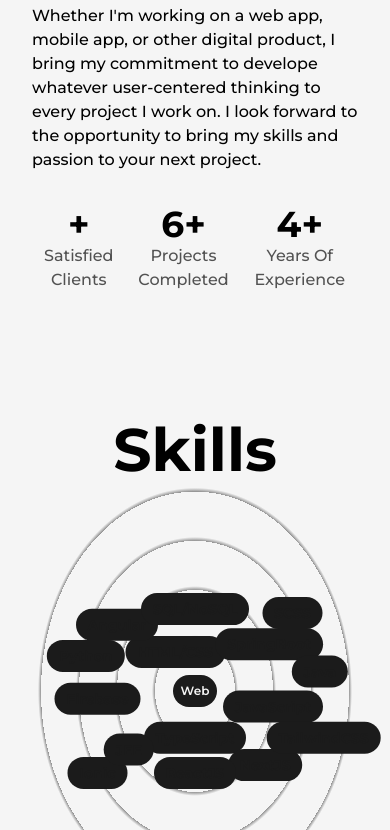
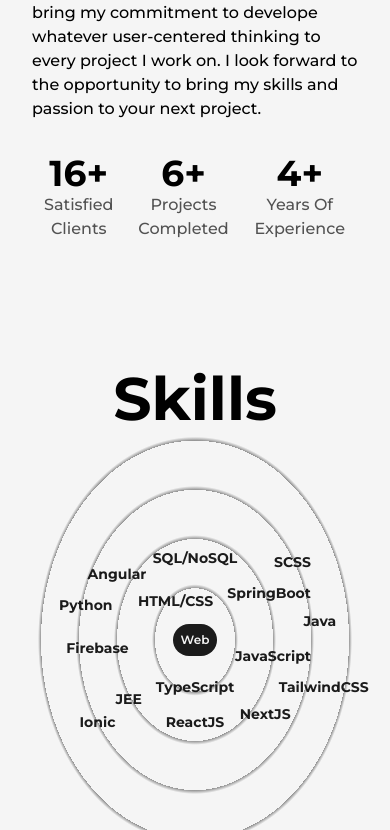
Before and after one commit to mayssam22/portfolio, a Next.js app: page /about in a window 390 px wide. Shown: the part 1170-2000 px from the top of the page. Built offline with nearby package versions, Linux system fonts and the light colour scheme; no server answers; the database is empty.

Commit message:
first commit

```diff
--- a/src/components/NavBar.js
+++ b/src/components/NavBar.js
@@ -121,7 +121,7 @@ const NavBar = () => {
                 </nav>
 
                 <nav className="flex items-center justify-center flex-wrap">
-                    <motion.a href="www.linkedin.com/in/mayssam-hedhli-5a7a65242" target={"_blank"} whileHover={{y:-2}} whileTap={{scale:0.9}} className="w-6 mx-3"><LinkedInIcon /></motion.a>
+                    <motion.a href="//www.linkedin.com/in/mayssam-hedhli-5a7a65242" target={"_blank"} whileHover={{y:-2}} whileTap={{scale:0.9}} className="w-6 mx-3"><LinkedInIcon /></motion.a>
                     <motion.a href="https://github.com/mayssam22" target={"_blank"} whileHover={{y:-2}} whileTap={{scale:0.9}} className="w-6 ml-3"><GithubIcon /></motion.a>
 
                     <button onClick={ () => setMode(mode==="light" ? "dark" : "light") }
@@ -190,7 +190,7 @@ const NavBar = () => {
                     </nav>
 
                     <nav className="flex items-center justify-center flex-wrap mt-2">
-                        <motion.a href="www.linkedin.com/in/mayssam-hedhli-5a7a65242" target={"_blank"} whileHover={{y:-2}} whileTap={{scale:0.9}} className="w-6 mx-3 sm:mx-1"><LinkedInIcon /></motion.a>
+                        <motion.a href="//www.linkedin.com/in/mayssam-hedhli-5a7a65242" target={"_blank"} whileHover={{y:-2}} whileTap={{scale:0.9}} className="w-6 mx-3 sm:mx-1"><LinkedInIcon /></motion.a>
                         <motion.a href="https://github.com/mayssam22" target={"_blank"} whileHover={{y:-2}} whileTap={{scale:0.9}} className="w-6 ml-3 sm:mx-1 bg-light rounded-full dark:bg-dark"><GithubIcon /></motion.a>
 
                         <button onClick={ () => setMode(mode==="light" ? "dark" : "light") }
--- a/src/components/Skills.js
+++ b/src/components/Skills.js
@@ -7,7 +7,7 @@ const Skill = ({name,x,y}) =>{
     return (
         <motion.div className="flex items-center justify-center rounded-full font-semibold bg-dark text-light
         px-6 py-3 shadow-dark cursor-pointer absolute dark:bg-light dark:text-dark lg:py-2 lg:px-4 md:text-sm md:py-1.5 md:px-3
-        xs:dark:bg-transparent xs:dark:text-light xs:text-dark xs:font-bold"
+        xs:dark:bg-transparent xs:dark:text-light xs:text-dark xs:bg-transparent xs:font-bold"
         whileHover={{scale:1.05}}
         initial={{x:0,y:0}}
         whileInView={{x:x,y:y,transition:{duration:1.5}}}
--- a/src/pages/about.js
+++ b/src/pages/about.js
@@ -3,7 +3,7 @@ import Layout from "@/components/Layout";
 import Head from "next/head";
 import React, { useEffect, useRef,useState } from "react";
 import Image from "next/image";
-import profilePic from "../../public/images/profile/uu33.png";
+import profilePic from "../../public/images/profile/mine.jpg";
 import { useMotionValue,useSpring,useInView } from "framer-motion";
 import Skills from "@/components/Skills";
 import Experience from "@/components/Experience";
@@ -120,7 +120,7 @@ const About = () =>{
                 <div className="col-span-2 flex flex-col items-end justify-between xl:col-span-8 xl:flex-row xl:items-center md:order-3">
                     <div className="flex flex-col items-end justify-center xl:items-center">
                         <span className="inline-block text-7xl font-bold md:text-6xl sm:text-5xl xs:text-4xl">
-                            <An />+
+                        <AnimatedNumbers value={16}/>+
                         </span>
                         <h2 className="text-xl font-medium capitalize text-dark/75 dark:text-light/75 xl:text-center md:text-lg sm:text-base xs:-sm">{modi==="en" ? "Satisfied Clients" : "Clients satisfaits"}</h2>
                     </div>
```
